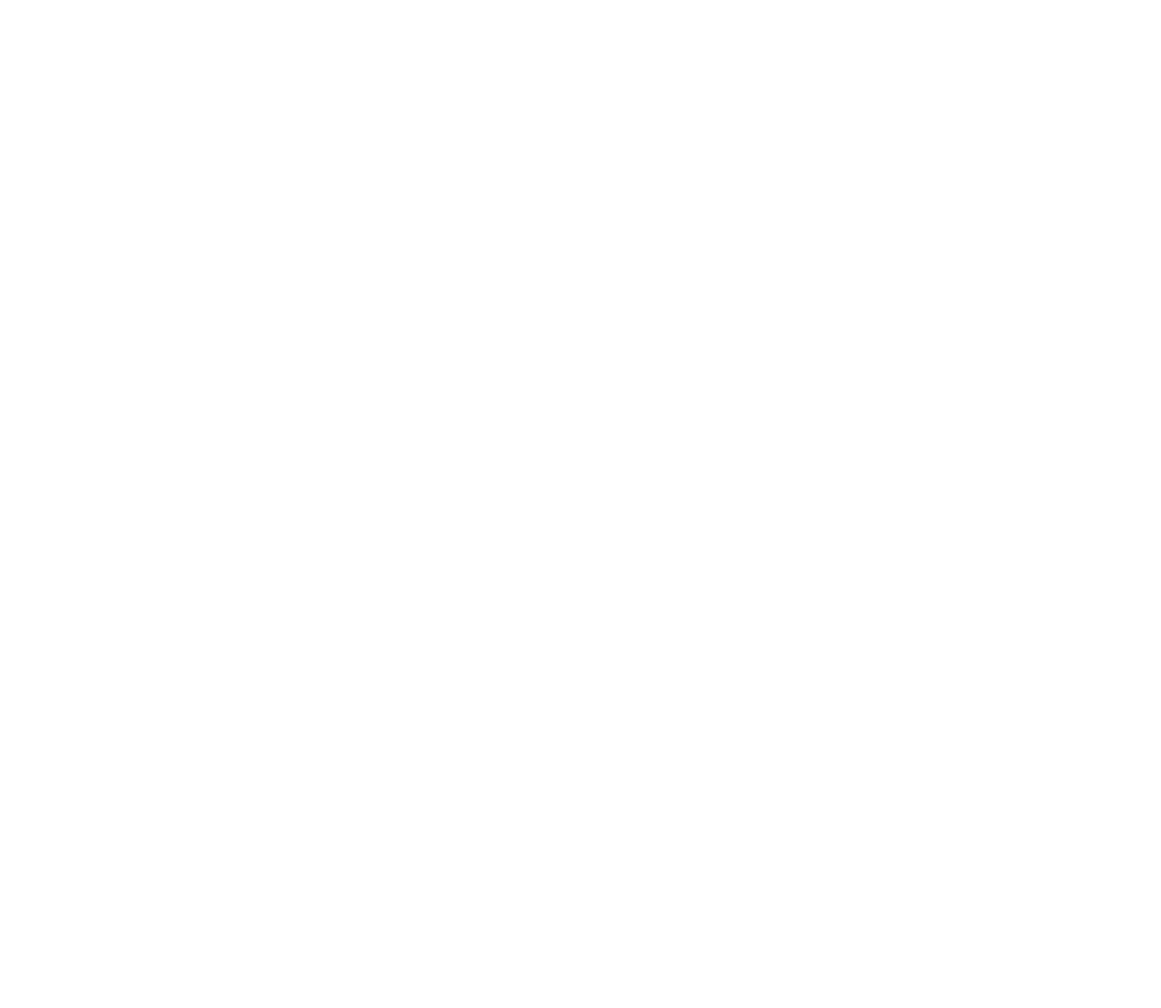
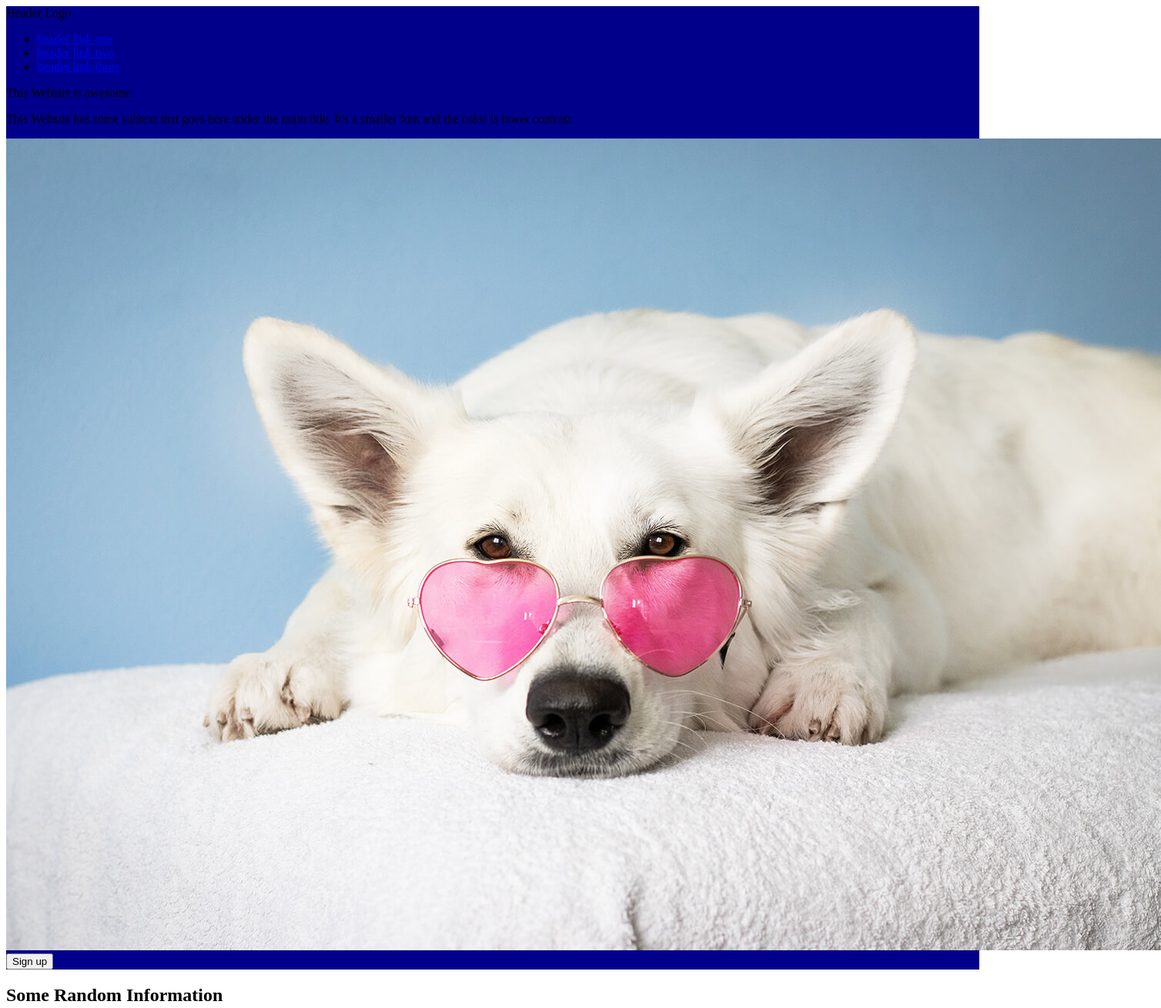
Before and after one commit to shivalipatel6/Landing-page, a plain HTML site: page index.html in a window 1280 px wide. Shown: the whole page at 77% size, 1508 px wide, since content can reach past the window. Before the commit the page ends 800 px from the top, so only its background shows below. Drawn offline with Linux system fonts and the light colour scheme.

Commit message:
arranged HTML file with basic elements for the first part of the page

```diff
--- a/index.html
+++ b/index.html
@@ -7,7 +7,31 @@
     <link rel="stylesheet" href="style.css" />
 </head>
 <body>
+    <div class=" blue-background">
+  <div class="header">
+    <div class="header-logo" >
+        Header Logo
+       </div>
 
+       <ul class="header-links">
+         <li><a href="google.com">header link one</a></li>
+         <li><a href="google.com">header link two</a></li>
+         <li><a href="google.com">header link three</a></li>
+       </ul>
+</div>
+
+    <div class="text-title">
+        This Website is awesome
+    </div>
+       <p>This Website has some subtext that goes here under the main title. It's a smaller font and the color is lower contrast </p>
+
+       <img src="images/doggy.jpg" alt="White Dog in pink heart sunglasses">
+       <button class="sign-up">
+        Sign up
+       </button>
+    </div>
+
+    <h2> Some Random Information</h2>
 
 </body>
 </html>
--- a/style.css
+++ b/style.css
@@ -0,0 +1,3 @@
+.blue-background{
+    background-color: darkblue;
+}
```
Also changed, not shown: images/doggy.jpg (added).
